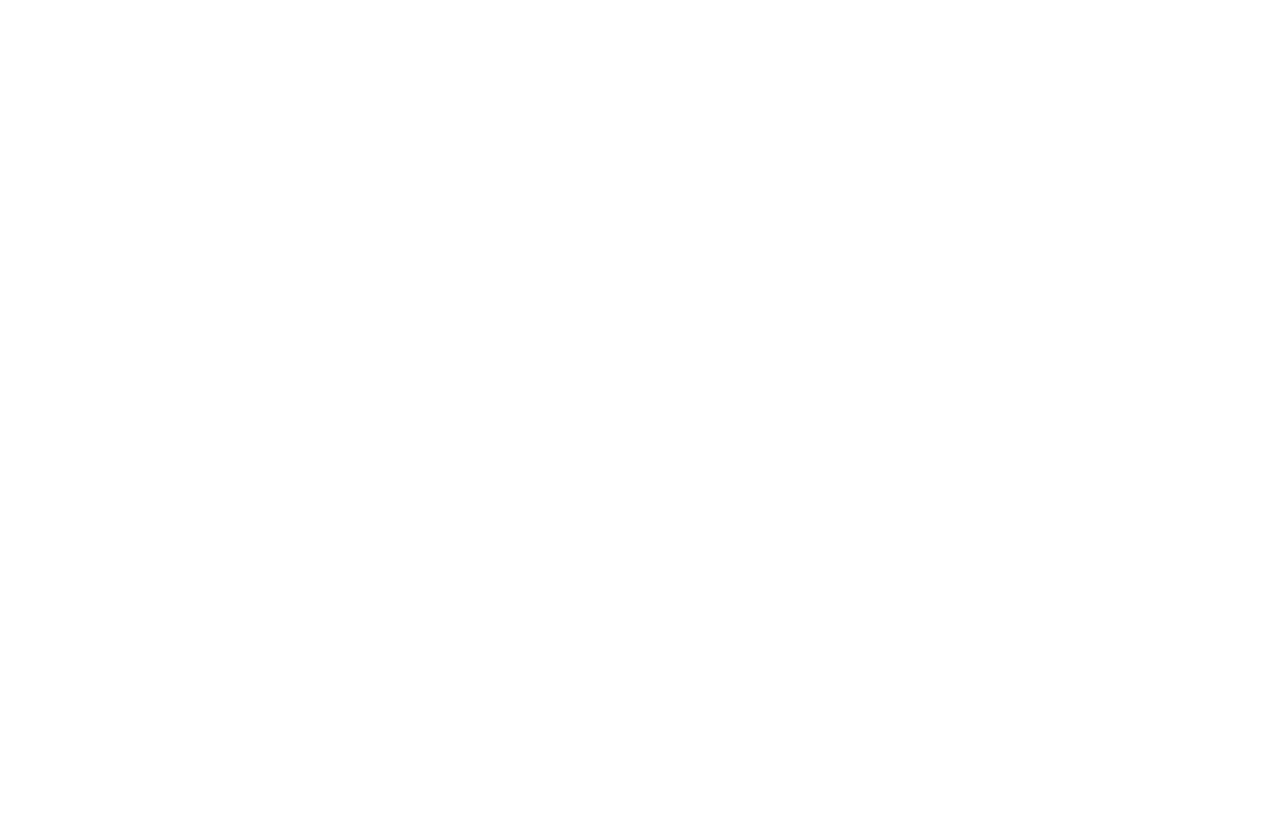
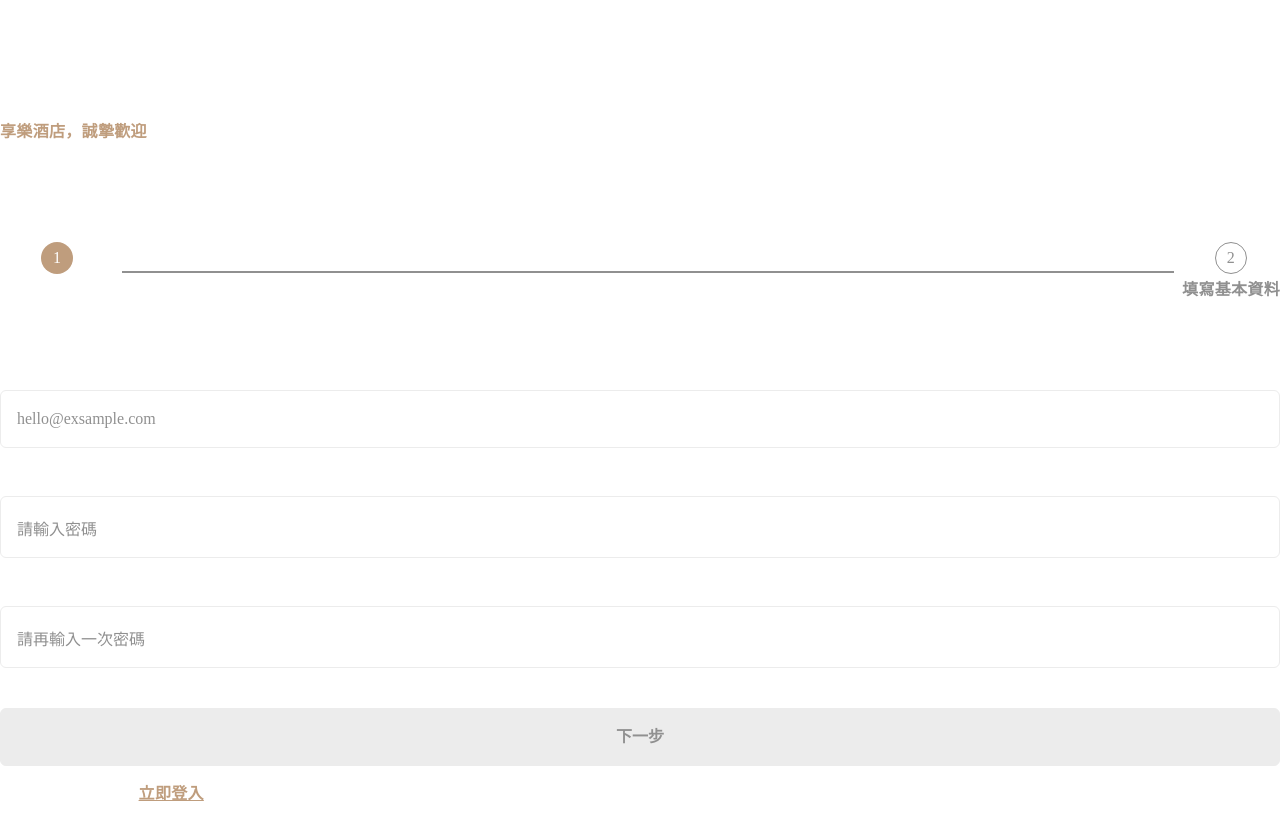
Before and after one commit to MizuYang/hex-week2-homework, a Nuxt app: page /account/signup in a window 1280 px wide. Before the commit this address had no page. Shown: the top 840 px of the page. Before the commit the page ends 800 px from the top, so only its background shows below. Built offline with nearby package versions, Linux system fonts and the light colour scheme.

Commit message:
修改 修到 註冊頁面 能跑

```diff
--- a/pages/account/login.vue
+++ b/pages/account/login.vue
@@ -85,7 +85,7 @@
     <p class="mb-0 fs-8 fs-md-7">
       <span class="me-2 text-neutral-0 fw-medium">沒有會員嗎？</span>
       <NuxtLink
-        to="signup"
+        to="/account/signup"
         class="text-primary-100 fw-bold text-decoration-underline bg-transparent border-0"
       >
         <span>前往註冊</span>
--- /dev/null
+++ b/pages/account/signup.vue
@@ -0,0 +1,323 @@
+<script setup>
+import { ref } from 'vue';
+
+import { Icon } from '@iconify/vue';
+
+const isEmailAndPasswordValid = ref(false);
+</script>
+
+<template>
+  <div class="p-5 px-md-0 py-md-30">
+    <div class="mb-10">
+      <p class="mb-2 text-primary-100 fs-8 fs-md-7 fw-bold">
+        享樂酒店，誠摯歡迎
+      </p>
+      <h1 class="mb-4 text-neutral-0 fw-bold">
+        立即註冊
+      </h1>
+
+      <div class="d-flex align-items-center py-4 gap-2">
+        <div class="d-flex flex-column align-items-center gap-1 text-neutral-0">
+          <span
+            :class="{'d-none': isEmailAndPasswordValid}"
+            class="step p-2 bg-primary-100 rounded-circle"
+          >1</span>
+          <Icon
+            :class="{'d-none': !isEmailAndPasswordValid}"
+            class="p-2 fs-3 bg-primary-100 rounded-circle"
+            icon="material-symbols:check"
+          />
+          <p class="mb-0 fs-8 fs-md-7 fw-bold">
+            輸入信箱及密碼
+          </p>
+        </div>
+
+        <hr class="flex-grow-1 my-0 border border-neutral-60 opacity-100">
+
+        <div
+          :class="{
+            'text-neutral-0': isEmailAndPasswordValid, 'text-neutral-60': !isEmailAndPasswordValid
+          }"
+          class="d-flex flex-column align-items-center gap-1"
+        >
+          <span
+            :class="{
+              'bg-primary-100': isEmailAndPasswordValid, 'bg-transparent border border-neutral-60': !isEmailAndPasswordValid
+            }"
+            class="step p-2 rounded-circle"
+          >2</span>
+          <p class="mb-0 fs-8 fs-md-7 fw-bold">
+            填寫基本資料
+          </p>
+        </div>
+      </div>
+    </div>
+
+    <div class="mb-4">
+      <form
+        :class="{'d-none': isEmailAndPasswordValid}"
+        class="mb-4"
+      >
+        <div class="mb-4 fs-8 fs-md-7">
+          <label
+            class="mb-2 text-neutral-0 fw-bold"
+            for="email"
+          >
+            電子信箱
+          </label>
+          <input
+            id="email"
+            class="form-control p-4 text-neutral-100 fw-medium border-neutral-40"
+            placeholder="hello@exsample.com"
+            type="email"
+          >
+        </div>
+        <div class="mb-4 fs-8 fs-md-7">
+          <label
+            class="mb-2 text-neutral-0 fw-bold"
+            for="password"
+          >
+            密碼
+          </label>
+          <input
+            id="password"
+            class="form-control p-4 text-neutral-100 fw-medium border-neutral-40"
+            placeholder="請輸入密碼"
+            type="password"
+          >
+        </div>
+        <div class="mb-10 fs-8 fs-md-7">
+          <label
+            class="mb-2 text-neutral-0 fw-bold"
+            for="confirmPassword"
+          >
+            確認密碼
+          </label>
+          <input
+            id="confirmPassword"
+            class="form-control p-4 text-neutral-100 fw-medium border-neutral-40"
+            placeholder="請再輸入一次密碼"
+            type="password"
+          >
+        </div>
+        <button
+          class="btn btn-neutral-40 w-100 py-4 text-neutral-60 fw-bold"
+          type="button"
+          @click="isEmailAndPasswordValid = true"
+        >
+          下一步
+        </button>
+      </form>
+      <form
+        :class="{'d-none': !isEmailAndPasswordValid}"
+        class="mb-4"
+      >
+        <div class="mb-4 fs-8 fs-md-7">
+          <label
+            class="mb-2 text-neutral-0 fw-bold"
+            for="name"
+          >
+            姓名
+          </label>
+          <input
+            id="name"
+            class="form-control p-4 text-neutral-100 fw-medium border-neutral-40  rounded-3"
+            placeholder="請輸入姓名"
+            type="text"
+          >
+        </div>
+        <div class="mb-4 fs-8 fs-md-7">
+          <label
+            class="mb-2 text-neutral-0 fw-bold"
+            for="phone"
+          >
+            手機號碼
+          </label>
+          <input
+            id="phone"
+            class="form-control p-4 text-neutral-100 fw-medium border-neutral-40  rounded-3"
+            placeholder="請輸入手機號碼"
+            type="tel"
+          >
+        </div>
+        <div class="mb-4 fs-8 fs-md-7">
+          <label
+            class="mb-2 text-neutral-0 fw-bold"
+            for="birth"
+          >
+            生日
+          </label>
+          <div
+            class="d-flex gap-2"
+          >
+            <select
+              id="birth"
+              class="form-select p-4 text-neutral-80 fw-medium rounded-3"
+            >
+              <option
+                v-for="year in 65"
+                :key="year"
+                value="`${year + 1958} 年`"
+              >
+                {{ year + 1958 }} 年
+              </option>
+            </select>
+            <select
+              class="form-select p-4 text-neutral-80 fw-medium rounded-3"
+            >
+              <option
+                v-for="month in 12"
+                :key="month"
+                value="`${month} 月`"
+              >
+                {{ month }} 月
+              </option>
+            </select>
+            <select
+              class="form-select p-4 text-neutral-80 fw-medium rounded-3"
+            >
+              <option
+                v-for="day in 30"
+                :key="day"
+                value="`${day} 日`"
+              >
+                {{ day }} 日
+              </option>
+            </select>
+          </div>
+        </div>
+        <div class="mb-4 fs-8 fs-md-7">
+          <label
+            class="form-label text-neutral-0 fw-bold"
+            for="address"
+          >
+            地址
+          </label>
+          <div>
+            <div
+              class="d-flex gap-2 mb-2"
+            >
+              <select
+                class="form-select p-4 text-neutral-80 fw-medium rounded-3"
+              >
+                <option value="臺北市">
+                  臺北市
+                </option>
+                <option value="臺中市">
+                  臺中市
+                </option>
+                <option
+                  selected
+                  value="高雄市"
+                >
+                  高雄市
+                </option>
+              </select>
+              <select
+                class="form-select p-4 text-neutral-80 fw-medium rounded-3"
+              >
+                <option value="前金區">
+                  前金區
+                </option>
+                <option value="鹽埕區">
+                  鹽埕區
+                </option>
+                <option
+                  selected
+                  value="新興區"
+                >
+                  新興區
+                </option>
+              </select>
+            </div>
+            <input
+              id="address"
+              type="text"
+              class="form-control p-4 rounded-3"
+              placeholder="請輸入詳細地址"
+            >
+          </div>
+        </div>
+
+        <div class="form-check d-flex align-items-end gap-2 mb-10 text-neutral-0">
+          <input
+            id="agreementCheck"
+            class="form-check-input"
+            type="checkbox"
+            value=""
+          >
+          <label
+            class="form-check-label fw-bold"
+            for="agreementCheck"
+          >
+            我已閱讀並同意本網站個資使用規範
+          </label>
+        </div>
+        <button
+          class="btn btn-primary-100 w-100 py-4 text-neutral-0 fw-bold"
+          type="button"
+        >
+          完成註冊
+        </button>
+      </form>
+    </div>
+
+    <p class="mb-0 fs-8 fs-md-7">
+      <span class="me-2 text-neutral-0 fw-medium">已經有會員了嗎？</span>
+      <NuxtLink
+        to="/account/login"
+        class="text-primary-100 fw-bold text-decoration-underline bg-transparent border-0"
+      >
+        <span>立即登入</span>
+      </NuxtLink>
+    </p>
+  </div>
+</template>
+
+<style lang="scss" scoped>
+@import "bootstrap/scss/mixins/breakpoints";
+
+$grid-breakpoints: (
+  xs: 0,
+  sm: 576px,
+  md: 768px,
+  lg: 992px,
+  xl: 1200px,
+  xxl: 1400px,
+  xxxl: 1537px
+);
+
+
+input[type="password"] {
+  font: small-caption;
+  font-size: 1.5rem;
+}
+
+input::placeholder {
+  color: #909090;
+  font-size: 1rem;
+  font-weight: 500;
+
+  @include media-breakpoint-down(md) {
+    font-size: 14px;
+  }
+}
+
+.form-check-input {
+  width: 1.5rem;
+  height: 1.5rem;
+}
+
+.form-check-input:checked {
+  background-color: #BF9D7D;
+  border-color: #BF9D7D;
+}
+
+.step {
+  display: flex;
+  justify-content: center;
+  align-items: center;
+  width: 32px;
+  height: 32px;
+}
+</style>
```
